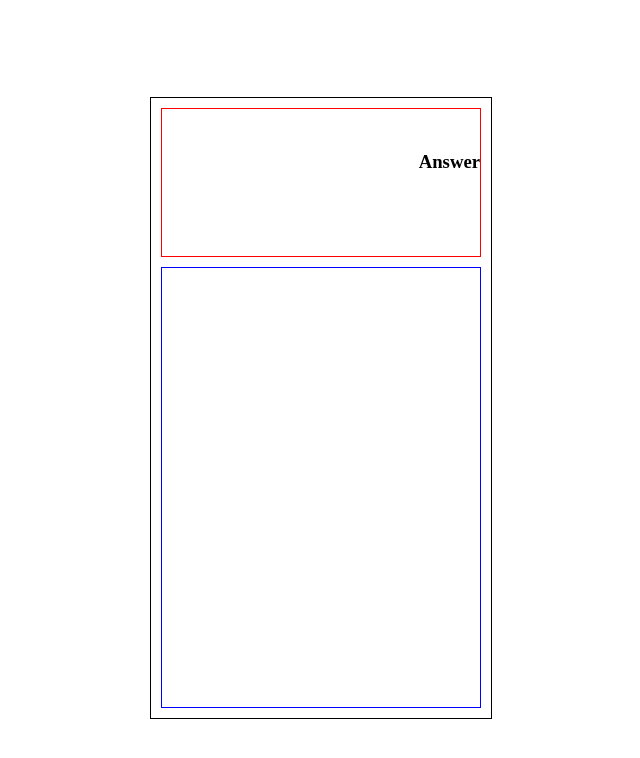
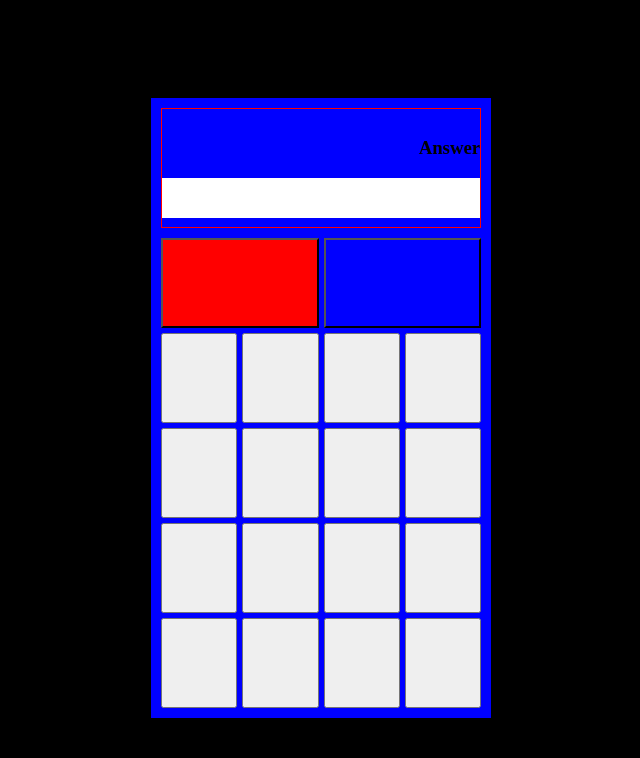
Before and after one commit to marloBarksdale/Calculator, a plain HTML site: page index.html in a window 1280 px wide. Shown: the whole page, without its empty margins (327-967 px from the left). Drawn offline with Linux system fonts and the light colour scheme.

Commit message:
added buttons

```diff
--- a/index.html
+++ b/index.html
@@ -19,15 +19,34 @@
                 <h3>Answer </h3>
             </div>
 
-           <div id="inputViewContainer">
-            <input type="text" name="" id="inputView">
+            <div id="inputViewContainer">
+                <input type="text" name="" id="inputView">
 
-           </div>
+            </div>
 
         </div>
 
 
-        <div class="buttons">
+        <div class="buttonsView">
+
+            <button id="clear"></button>
+            <button id= "delete"></button>
+            <button></button>
+            <button></button>
+            <button></button>
+            <button></button>
+            <button></button>
+            <button></button>
+            <button></button>
+            <button></button>
+            <button></button>
+            <button></button>
+            <button></button>
+            <button></button>
+            <button></button>
+            <button></button>
+            <button></button>
+            <button></button>
 
 
         </div>
--- a/script.js
+++ b/script.js
@@ -0,0 +1,18 @@
+let buttons = document.querySelector(".buttonsView")
+
+let num = 4;
+buttons.style.display = "grid";
+
+  buttons.style.gridTemplateColumns = `repeat(${num},1fr) `;
+  buttons.style.gridTemplateRows = `repeat(${num+1},1fr) `;
+
+buttons.style.gridGap = "5px";
+
+let clearButton = document.querySelector("#clear");
+let deleteButton = document.querySelector("#delete")
+
+clearButton.style.gridColumn = " 1/3";
+clearButton.style.backgroundColor = " red";
+
+deleteButton.style.gridColumn = " 3/5";
+deleteButton.style.backgroundColor = " blue";
--- a/style.css
+++ b/style.css
@@ -2,7 +2,7 @@
 html{
     height:100%;
     width:100%;
-
+    background-color: black;
 }
 
 body{
@@ -26,6 +26,7 @@ body{
     display:flex;
     flex-direction: column;
     padding:10px;
+    background-color: blue;
 
 }
 
@@ -70,3 +71,7 @@ input[type="text"] {
     height:75%;
     border: 1px solid blue;
 }
+
+.buttonsView{
+    height:100%;
+}
```
